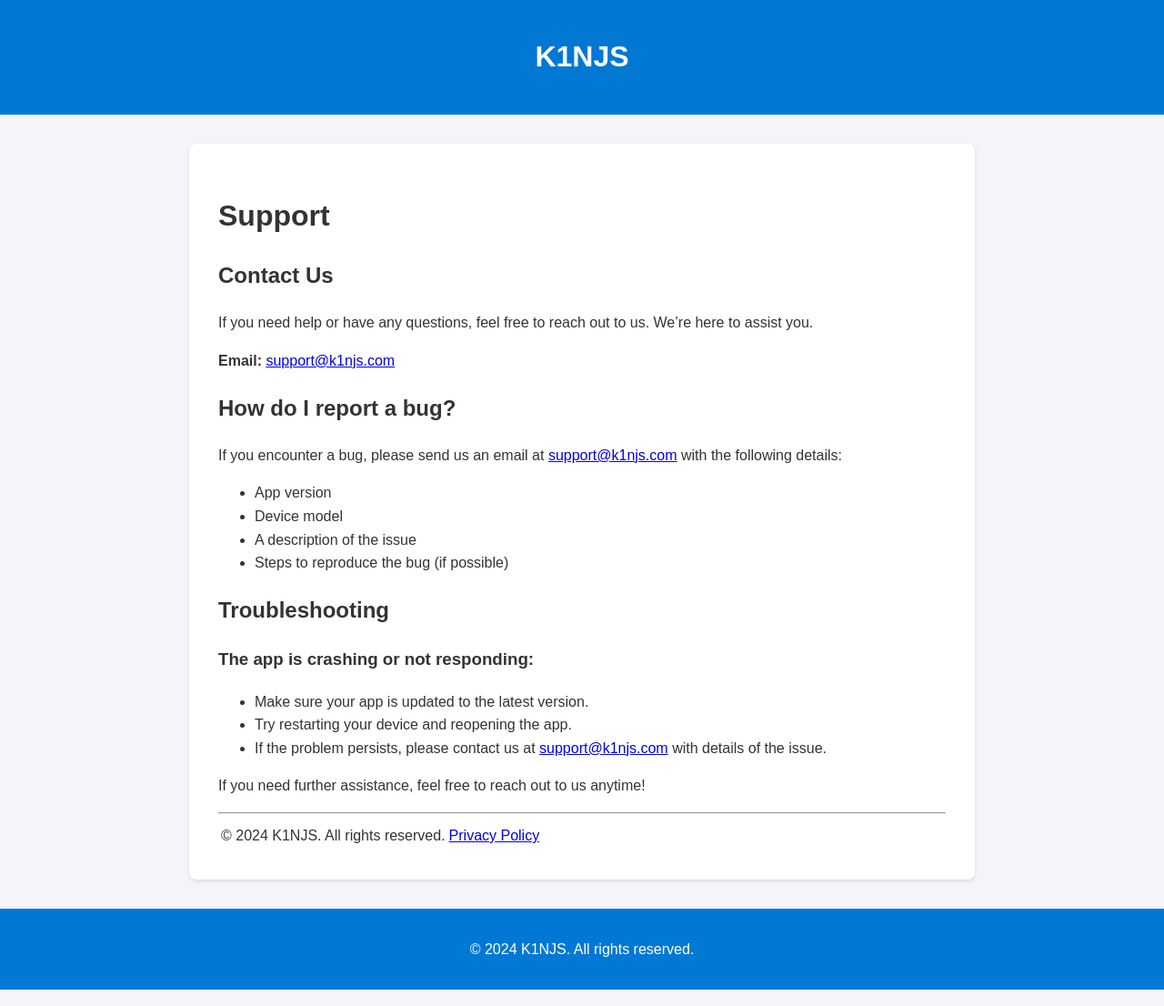
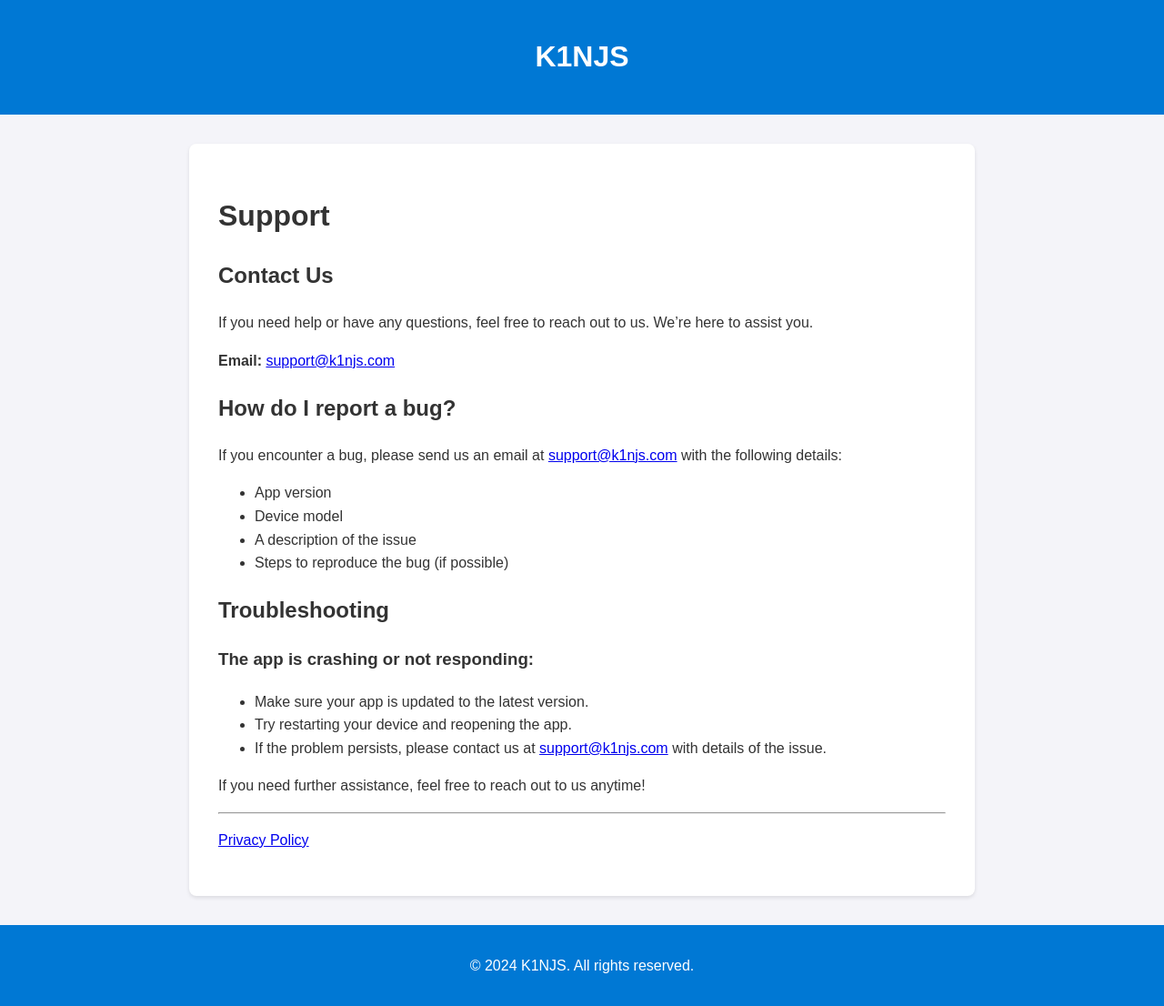
Before and after one commit to K1NJS/K1NJS.github.io, a Jekyll site: the page built from Scan/support.md, in a window 1280 px wide. Shown: the whole page at 91% size. Built offline with Jekyll 4.4.1, drawn with Linux system fonts in a browser that asks for light colours.

Commit message:
Update support.md

```diff
--- a/Scan/support.md
+++ b/Scan/support.md
@@ -30,4 +30,4 @@ If you need further assistance, feel free to reach out to us anytime!
 
 ---
 
-&copy; 2024 K1NJS. All rights reserved. | [Privacy Policy](./policy.md)
+ [Privacy Policy](./policy.md)
```
